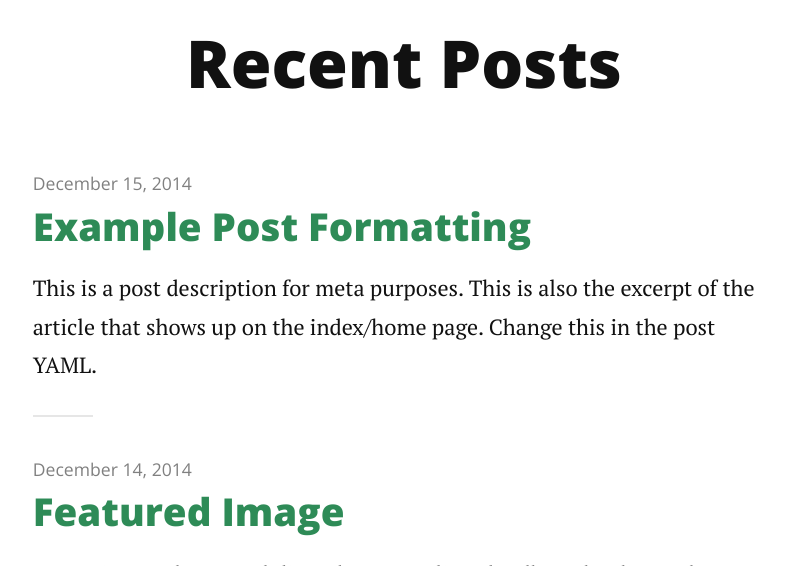
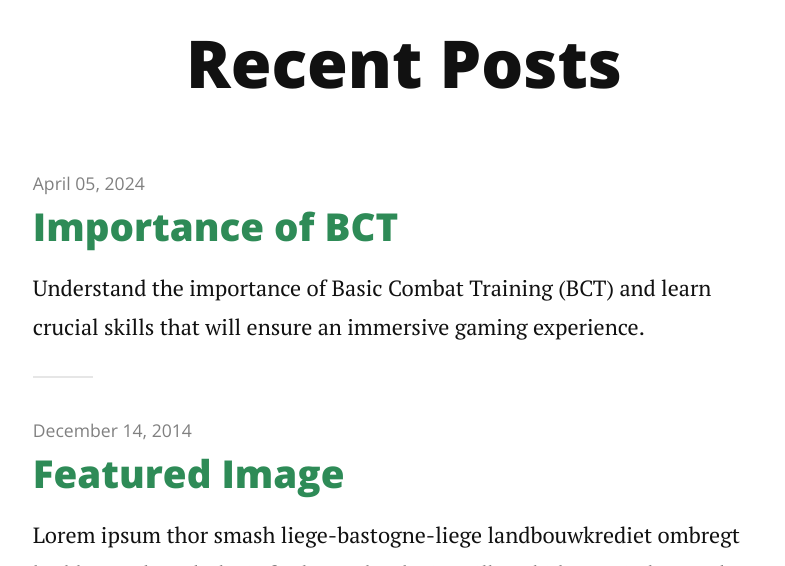
Before and after one commit to beardedeldo/shadow, a Jekyll site: the page built from index.html, in a window 1280 px wide and 900 px high, cut to the strip 334-900 px from the top of the window. Shown: the whole strip, without its empty margins (236-1021 px from the left). Built offline with Jekyll 4.4.1, drawn with Linux system fonts in a browser that asks for light colours; nearby versions of some CDN libraries; the list of posts is cut into pages by our own code; some of the changed lines change nothing that is shown.

Commit message:
updating page; first post added

```diff
--- a/_posts/2014-12-15-example-post-formatting.markdown
+++ b/_posts/2014-12-15-example-post-formatting.markdown
@@ -1,65 +1,128 @@
 ---
 layout: post
-title:  "Example Post Formatting"
-date:   2014-12-15
-description: This is a post description for meta purposes. This is also the excerpt of the article that shows up on the index/home page. Change this in the post YAML.
+title:  "Importance of BCT"
+date:   2024-04-05
+description: Understand the importance of Basic Combat Training (BCT) and learn crucial skills that will ensure an immersive gaming experience.
 ---
 
-<p class="intro"><span class="dropcap">C</span>urabitur blandit tempus porttitor. Nullam quis risus eget urna mollis ornare vel eu leo. Vestibulum id ligula porta felis euismod semper. Donec sed odio dui. Aenean lacinia bibendum nulla sed consectetur.</p>
+<p class="intro"><span class="dropcap">B</span>asic Combat Training (BCT) is the cornerstone of military simulation (Milsim) gameplay, replicating the initial training undergone by real military recruits. It covers essential skills such as weapon handling, squad maneuvers, communication, and first aid. BCT is crucial in Milsims as it ensures players understand fundamental military principles, fostering teamwork and immersion in virtual combat scenarios.</p>
 
-# Heading 1
+### How is our BCT program different?
+Our BCT program at Shadow Division stands out from other Milsims by offering a unique blend of community engagement, mod diversity, and personalized guidance. Unlike traditional setups, our BCT sessions provide an excellent opportunity for players new and old to connect, meet fellow enthusiasts, and explore a plethora of available mods tailored to individual preferences. Moreover, participants benefit from private sessions designed to address queries about game mechanics, our operations, and gain deeper insights into our distinctive approach to gameplay and importantly our standard operation procedures (SOPs). Join us at Shadow Division for an immersive and informative BCT experience that sets the stage for a rewarding Milsim journey.
 
-## Heading 2
+<blockquote>
+"Each unit may have different SOPs. Thus, it's crucial to familiarize yourself with the specific procedures our unit will adhere to. Our tailored training sessions ensure that every member understands and can effectively implement these protocols in the field."
+</blockquote>
 
-### Heading 3
+## What will you learn in our BCT program?
 
-#### Heading 4
+#### Objective 1.0: Understand and utilize proper communication.
 
-##### Heading 5
+**Communication Procedures and Formations**
 
-###### Heading 6
+- **Communication Procedures**
+  - *Green Comms:* Open communication.
+  - *Yellow Comms:* Restricted, subordinates request to speak.
+  - *Red Comms:* Closed communication, silence below Captain.
 
-<blockquote>Aenean lacinia bibendum nulla sed consectetur. Morbi leo risus, porta ac consectetur ac, vestibulum at eros. Cras mattis consectetur purus sit amet fermentum. Nulla vitae elit libero, a pharetra augue. Curabitur blandit tempus porttitor. Donec sed odio dui. Cras mattis consectetur purus sit amet fermentum.</blockquote>
+- **Radio Terminology**
+  - *Break:* Clear comms.
+  - *Over:* End transmission.
+  - *Break:* Pause mid-transmission.
+  - *Out:* Close transmission.
+  - *How-Copy:* Confirm reception.
+  - *Copy:* Confirm understanding.
+  - *Come In:* Request response.
+  - *Standby:* Request pause.
+  - *Say Again:* Repeat transmission.
 
-Nullam quis risus eget urna mollis ornare vel eu leo. Cras mattis consectetur purus sit amet fermentum. Duis mollis, est non commodo luctus, nisi erat porttitor ligula, eget lacinia odio sem nec elit. Vivamus sagittis lacus vel augue laoreet rutrum faucibus dolor auctor.
+#### Objective 1.1: Understand and utilize proper formations.
 
-## Unordered List
-* List Item
-* Longer List Item
-  * Nested List Item
-  * Nested Item
-* List Item
+**Patrol Formation**
 
-## Ordered List
-1. List Item
-2. Longer List Item
-    1. Nested OL Item
-    2. Another Nested Item
-3. List Item
+- *Visual:* Square with four members at corners.
+- *Benefits:* All-round visibility, security, communication.
+- *Use cases:* Patrolling, securing, reconnaissance.
 
-## Definition List
-<dl>
-  <dt>Coffee</dt>
-  <dd>Black hot drink</dd>
-  <dt>Milk</dt>
-  <dd>White cold drink</dd>
-</dl>
+**File Formation**
 
-Donec id elit non mi porta gravida at eget metus. Cum sociis natoque penatibus et magnis dis parturient montes, nascetur ridiculus mus. Maecenas faucibus mollis interdum. Donec sed odio dui. Cras justo odio, dapibus ac facilisis in, egestas eget quam.
+- *Visual:* Single line.
+- *Benefits:* Efficient in narrow spaces, minimizes profile.
+- *Use cases:* Passing obstacles, flanking, entering/exiting buildings.
 
-## Table
+**Line Formation**
 
-| Syntax      | Description |
-| ----------- | ----------- |
-| Header      | Title       |
-| Paragraph   | Text        |
-| Header      | Title       |
-| Paragraph   | Text        |
+- *Visual:* Shoulder-to-shoulder.
+- *Benefits:* Firepower concentration, quick movement.
+- *Use cases:* Assaults, open ground, covering flanks.
 
-Cras justo odio, dapibus ac facilisis in, egestas eget quam. Curabitur blandit tempus porttitor. Cum sociis natoque penatibus et magnis dis parturient montes, nascetur ridiculus mus. Donec id elit non mi porta gravida at eget metus. Aenean eu leo quam. Pellentesque ornare sem lacinia quam venenatis vestibulum. Sed posuere consectetur est at lobortis. Vivamus sagittis lacus vel augue laoreet rutrum faucibus dolor auctor.
+**Wedge Formation**
 
-Maecenas faucibus mollis interdum. Maecenas faucibus mollis interdum. Duis mollis, est non commodo luctus, nisi erat porttitor ligula, eget lacinia odio sem nec elit. Etiam porta sem malesuada magna mollis euismod. Vestibulum id ligula porta felis euismod semper. Cras mattis consectetur purus sit amet fermentum.
+- *Visual:* V-shaped "arrowhead."
+- *Benefits:* Penetration, focused firepower.
+- *Use cases:* Breaking enemy lines, attacking, surprise attacks.
 
-Sed posuere consectetur est at lobortis. Fusce dapibus, tellus ac cursus commodo, tortor mauris condimentum nibh, ut fermentum massa justo sit amet risus. Fusce dapibus, tellus ac cursus commodo, tortor mauris condimentum nibh, ut fermentum massa justo sit amet risus. Aenean eu leo quam. Pellentesque ornare sem lacinia quam venenatis vestibulum.
+#### Objective 2.0: Learn weapon handling and usage.
 
-Curabitur blandit tempus porttitor. Lorem ipsum dolor sit amet, consectetur adipiscing elit. Vivamus sagittis lacus vel augue laoreet rutrum faucibus dolor auctor. Curabitur blandit tempus porttitor. Nullam quis risus eget urna mollis ornare vel eu leo. Maecenas faucibus mollis interdum. Nullam id dolor id nibh ultricies vehicula ut id elit.
+- **Weapon Handling**
+  - *Commands:* Raise/lower, low ready, inspect.
+
+- **Weapon Fire Discipline**
+  - *Concept:* Manage ammo, effective range.
+  - *Steps:* Controlled firing and burst patterns.
+
+- **Aiming and Accuracy**
+  - *Target:* "Box" on wooden targets.
+  - *Steps:* Controlled shots, wait for target to stand.
+
+#### Objective 2.1: Learn grenade handling.
+
+**Smoke Grenades**
+
+- *Purpose:* Create a smoke wall.
+- *Communication:* Announce type and color.
+
+**Fragmentation Grenades**
+
+- *Purpose:* Clear "Dead Zones."
+- *Communication:* Announce type.
+
+**Stun/Flash Bang Grenades**
+
+- *Purpose:* Distraction, disorientation.
+- *Communication:* Announce type.
+
+**Steps to Throw Any Grenade**
+1. Hold grenade.
+2. Pull pin.
+3. Aim.
+4. Announce type loudly.
+5. Release, take cover.
+
+
+#### Objective 3.0: React effectively to contact, apply CTA and SAL.
+
+- **CTA (Cover, Think, Act)**
+  - *Steps:* Seek cover, assess with SAL, respond decisively.
+
+- **SAL (Size, Action, Location)**
+  - *Steps:* Estimate enemy force, determine action, identify location.
+
+- **Clock System**
+  - *Use:* Accurately communicate enemy position using a clock face.
+
+- **Direction & Coordinates**
+  - *Use:* On-screen compass for directional and coordinate communication.
+
+#### Objective 4.0: Learn how to work as a team, move from cover to cover, and tactically clear enemies.
+
+**Buddy Bounding**
+
+- *Definition:* Involves 2 or more members "bounding" from cover to cover, closing in on an enemy position while covering each other through suppression or vigilant lookout. Ensure safe transition between covers.
+
+**Close Quarter Combat Introduction: Breach, Clear, Exfil**
+
+- *Definition:*
+  - **Breach:** Gain entry into the target structure.
+  - **Clear:** Navigate through the structure, ensuring no enemy combatants remain.
+  - **Exfil:** Move to the structure exit, exit while forming a security perimeter. Use appropriate method to call for exfil (ping command, provide SITREP and CASREP, request exfil).
```
Also changed, not shown: 12 other files.
